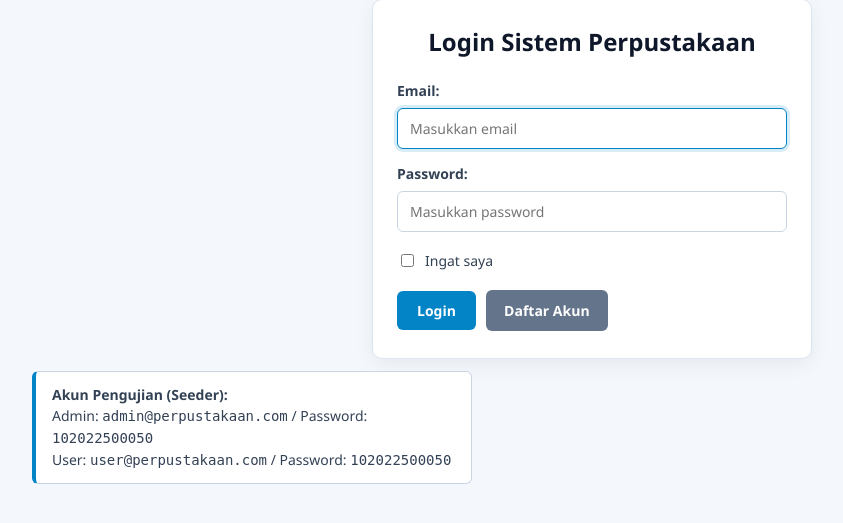
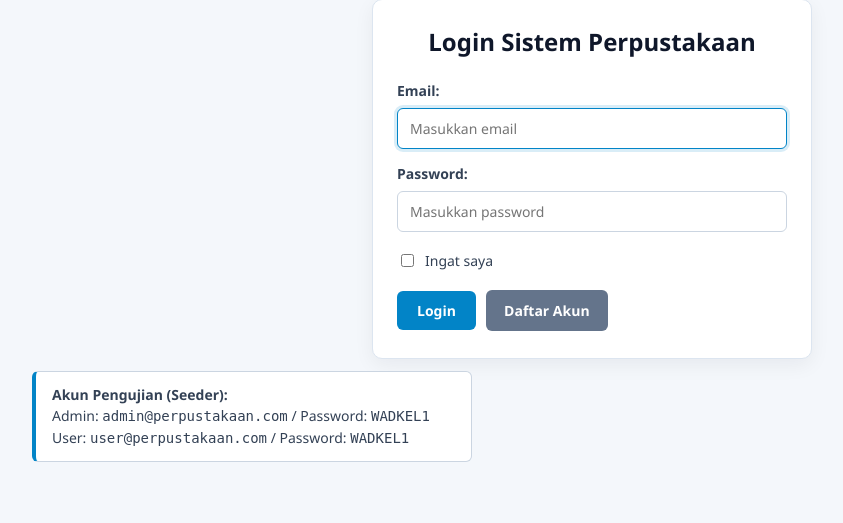
Before and after one commit to 30arzikysamudra-max/WAD_GABUNGAN_KEL1, a Laravel app: page /login in a window 1280 px wide. Shown: the part 121-644 px from the top of the page, without its empty margins (48-891 px from the left). Run offline with Laravel 12, Linux system fonts and the light colour scheme.

Commit message:
Ubah password seeder kelompok ke WADKEL1

```diff
--- a/database/seeders/DatabaseSeeder.php
+++ b/database/seeders/DatabaseSeeder.php
@@ -20,7 +20,7 @@ class DatabaseSeeder extends Seeder
             ['email' => 'admin@perpustakaan.com'],
             [
                 'name' => 'Admin Perpustakaan',
-                'password' => Hash::make('102022500050'),
+                'password' => Hash::make('WADKEL1'),
                 'role' => 'admin',
                 'email_verified_at' => now(),
             ]
@@ -30,7 +30,7 @@ class DatabaseSeeder extends Seeder
             ['email' => 'user@perpustakaan.com'],
             [
                 'name' => 'User Anggota',
-                'password' => Hash::make('102022500050'),
+                'password' => Hash::make('WADKEL1'),
                 'role' => 'user',
                 'email_verified_at' => now(),
             ]
--- a/resources/views/auth/login.blade.php
+++ b/resources/views/auth/login.blade.php
@@ -38,7 +38,7 @@
 
   <div class="alert-info auth-info">
     <strong>Akun Pengujian (Seeder):</strong><br>
-    Admin: <code>admin@perpustakaan.com</code> / Password: <code>102022500050</code><br>
-    User: <code>user@perpustakaan.com</code> / Password: <code>102022500050</code>
+    Admin: <code>admin@perpustakaan.com</code> / Password: <code>WADKEL1</code><br>
+    User: <code>user@perpustakaan.com</code> / Password: <code>WADKEL1</code>
   </div>
 @endsection
```
Also changed, not shown: tests/Feature/AuthRoleTest.php (+2 -2 lines), README.md, tests/Feature/AllModulesTest.php (line endings or trailing spaces).
